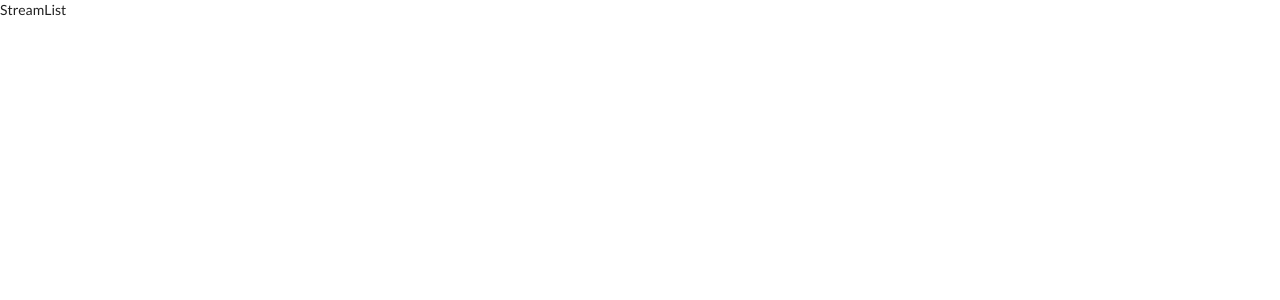
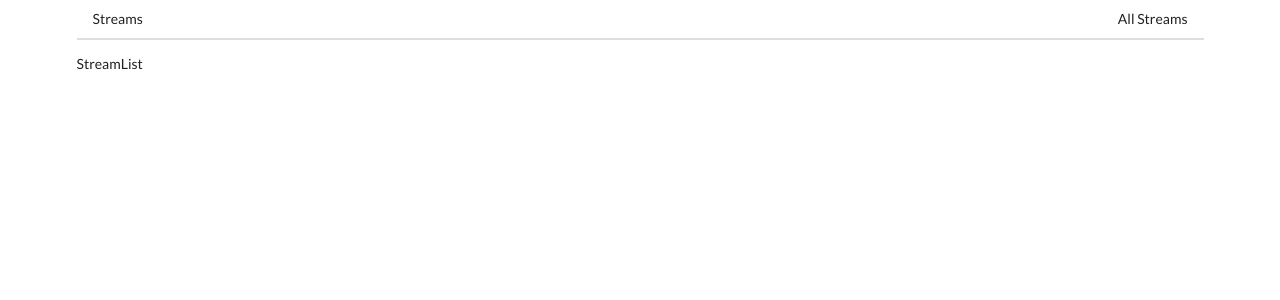
Before and after one commit to franknavarro/StreamsClient, a React (Create React App) app: page / in a window 1280 px wide. Shown: the top 300 px of the page. Built offline with nearby package versions, Linux system fonts and the light colour scheme.

Commit message:
Added Header Bar

```diff
--- a/src/components/App.js
+++ b/src/components/App.js
@@ -1,6 +1,7 @@
 import React, { Component } from 'react';
 import { BrowserRouter, Route } from 'react-router-dom';
 
+import Header from './Header';
 import StreamCreate from './streams/StreamCreate';
 import StreamDelete from './streams/StreamDelete';
 import StreamEdit from './streams/StreamEdit';
@@ -10,9 +11,10 @@
 class App extends Component {
   render() {
     return (
-      <div>
+      <div className="ui container">
         <BrowserRouter>
           <div>
+            <Header />
             <Route path="/" exact component={StreamList} />
             <Route path="/streams/new" exact component={StreamCreate} />
             <Route path="/streams/edit" exact component={StreamEdit} />
--- /dev/null
+++ b/src/components/Header.js
@@ -0,0 +1,19 @@
+import React from 'react';
+import { Link } from 'react-router-dom';
+
+const Header = () => {
+  return (
+    <div className="ui secondary pointing menu">
+      <Link to="/" className="item">
+        Streams
+      </Link>
+      <div className="right menu">
+        <Link to="/" className="item">
+          All Streams
+        </Link>
+      </div>
+    </div>
+  );
+}
+
+export default Header;
```
